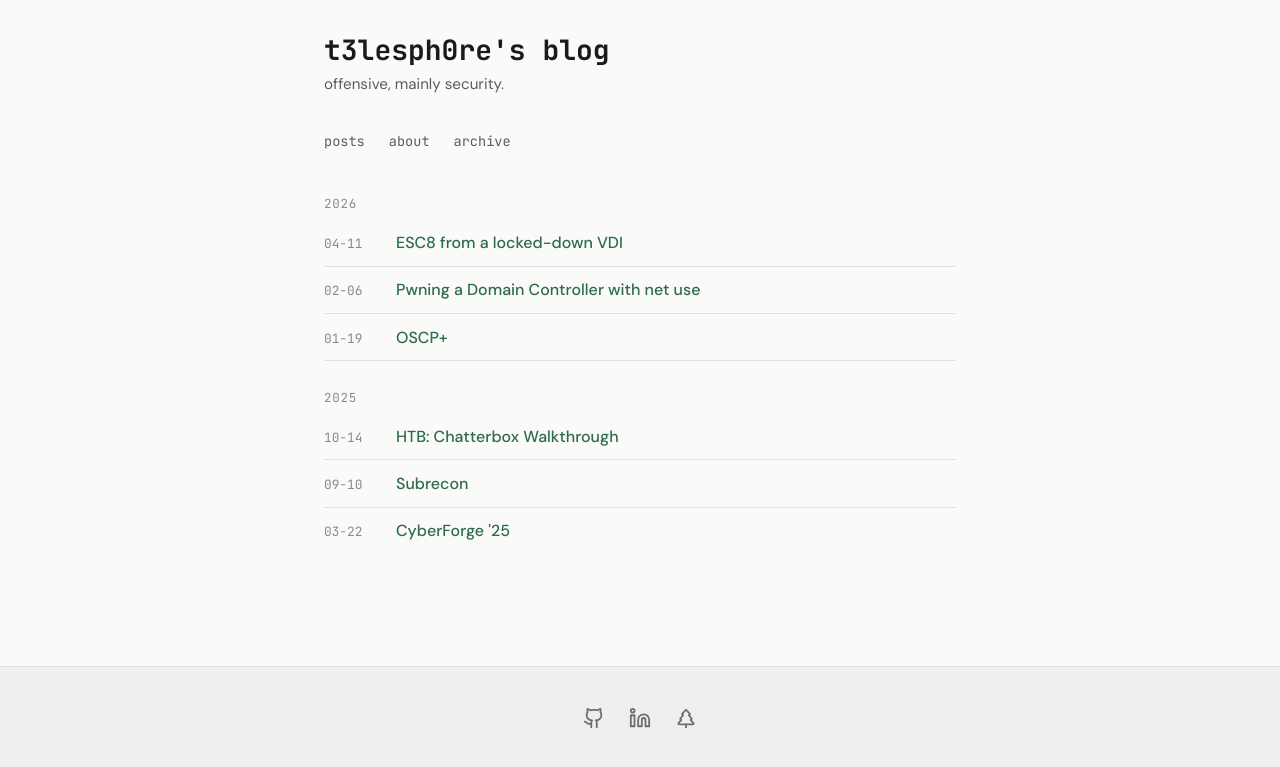
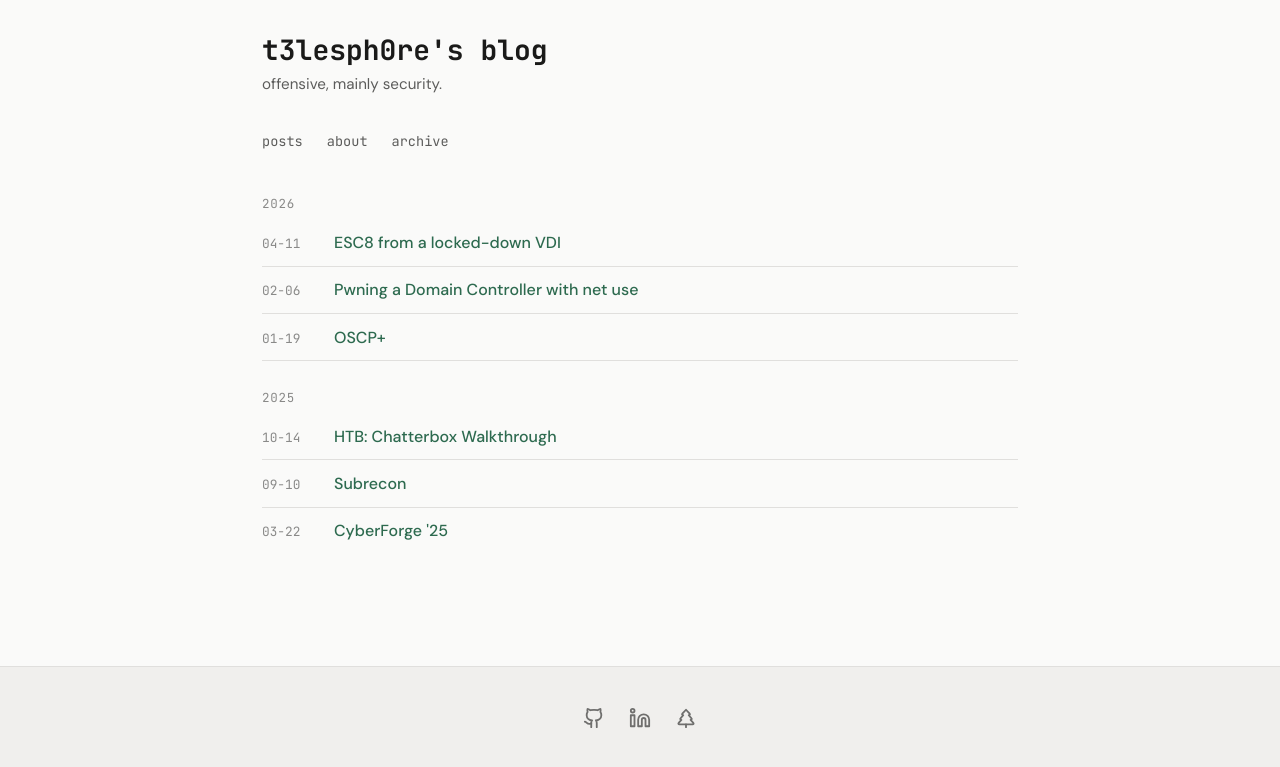
Before and after one commit to t3lesph0re/t3lesph0re.github.io, a Jekyll site: the page built from index.html, in a window 1280 px wide. Shown: the top 767 px of the page. Built offline with Jekyll 4.4.1, drawn with Linux system fonts in a browser that asks for light colours.

Commit message:
widen post column on desktop, keep mid-width tight

```diff
--- a/assets/css/custom.css
+++ b/assets/css/custom.css
@@ -10,7 +10,7 @@
   --border: #e0dfdd;
   --code-bg: #1e1e1e;
   --code-text: #d4d4d4;
-  --max-width: 680px;
+  --max-width: 640px;
 }
 
 /* ===== Reset & Base ===== */
@@ -42,7 +42,16 @@ body {
 .page-content {
   max-width: var(--max-width);
   margin: 0 auto;
-  padding: 2rem 1.5rem 3rem;
+  padding: 2rem 2rem 3rem;
+}
+
+/* Wide desktop: let the column breathe. 820px lands around
+   90 chars, wide but still readable with the 1.65 leading.
+   Narrow and mid-width windows keep the tighter 640px default. */
+@media (min-width: 1000px) {
+  .page-content {
+    max-width: 820px;
+  }
 }
 
 /* ===== Links ===== */
@@ -156,7 +165,7 @@ h3 { font-size: 1.1rem; font-weight: 500; }
 }
 
 .post article {
-  line-height: 1.75;
+  line-height: 1.65;
 }
 
 /* ===== Page Layout ===== */
```
